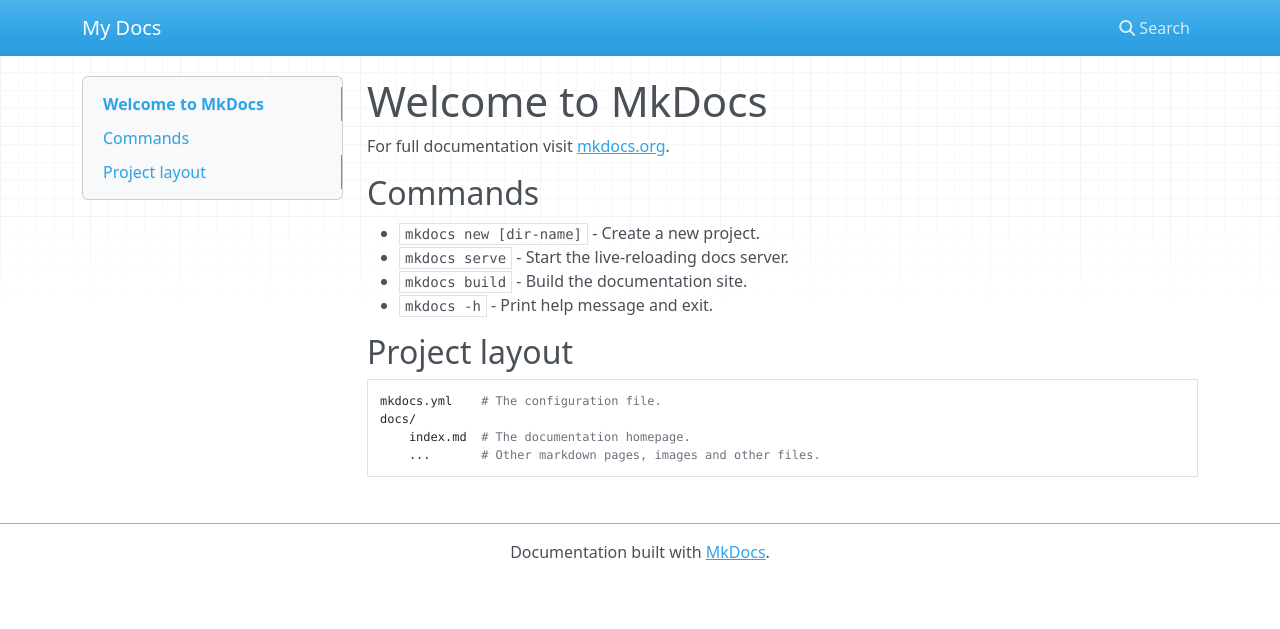
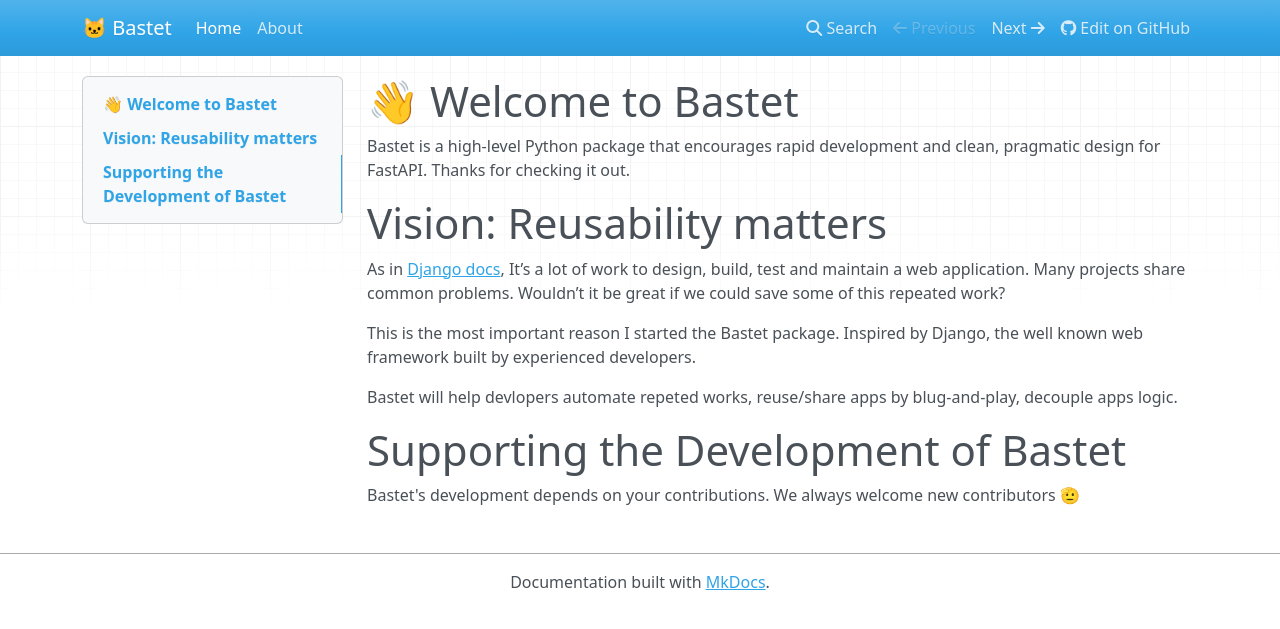
Before and after one commit to ZiadMansourM/Bastet, an MkDocs documentation site: the page built from docs/index.md, in a window 1280 px wide. Shown: the top 629 px of the page. Built offline with MkDocs 1.6.1, drawn with Linux system fonts in a browser that asks for light colours; nearby versions of some CDN libraries.

Commit message:
✅ UPDATE: updated docs

```diff
--- a/docs/index.md
+++ b/docs/index.md
@@ -1,17 +1,14 @@
-# Welcome to MkDocs
+# 👋 Welcome to Bastet
 
-For full documentation visit [mkdocs.org](https://www.mkdocs.org).
+Bastet is a high-level Python package that encourages rapid development
+and clean, pragmatic design for FastAPI. Thanks for checking it out.
 
-## Commands
+# Vision: Reusability matters
+As in [Django docs](https://docs.djangoproject.com/en/4.0/intro/reusable-apps/#reusability-matters), It’s a lot of work to design, build, test and maintain a web application. Many projects share common problems. Wouldn’t it be great if we could save some of this repeated work?
 
-* `mkdocs new [dir-name]` - Create a new project.
-* `mkdocs serve` - Start the live-reloading docs server.
-* `mkdocs build` - Build the documentation site.
-* `mkdocs -h` - Print help message and exit.
+This is the most important reason I started the Bastet package. Inspired by Django, the well known web framework built by experienced developers.
 
-## Project layout
+Bastet will help devlopers automate repeted works, reuse/share apps by blug-and-play, decouple apps logic.
 
-    mkdocs.yml    # The configuration file.
-    docs/
-        index.md  # The documentation homepage.
-        ...       # Other markdown pages, images and other files.
+# Supporting the Development of Bastet
+Bastet's development depends on your contributions. We always welcome new contributors 🫡
--- a/mkdocs.yml
+++ b/mkdocs.yml
@@ -1 +1,11 @@
-site_name: My Docs
+site_name: 🐱 Bastet
+repo_url: https://github.com/ZiadMansourM/Bastet
+nav:
+  - Home: index.md
+  - About: about.md
+theme:
+  name: mkdocs
+markdown_extensions:
+  - def_list
+  - pymdownx.tasklist:
+      custom_checkbox: true
```
Also changed, not shown: docs/about.md (added, +7 -0 lines).
